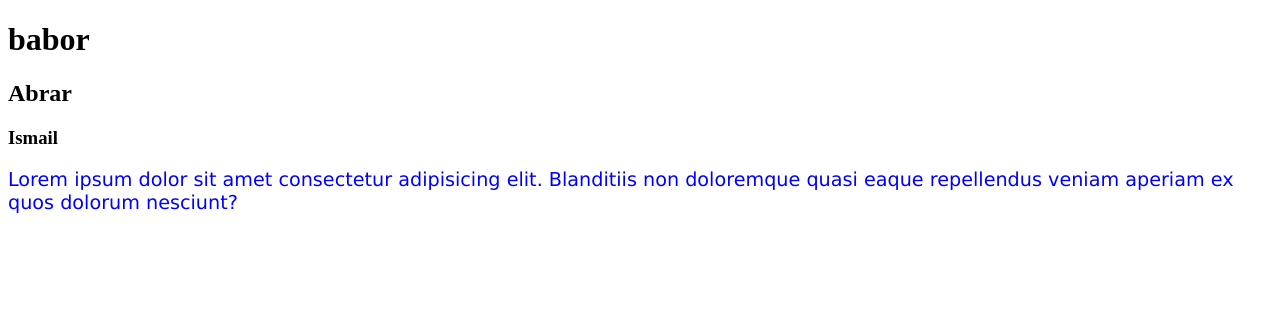
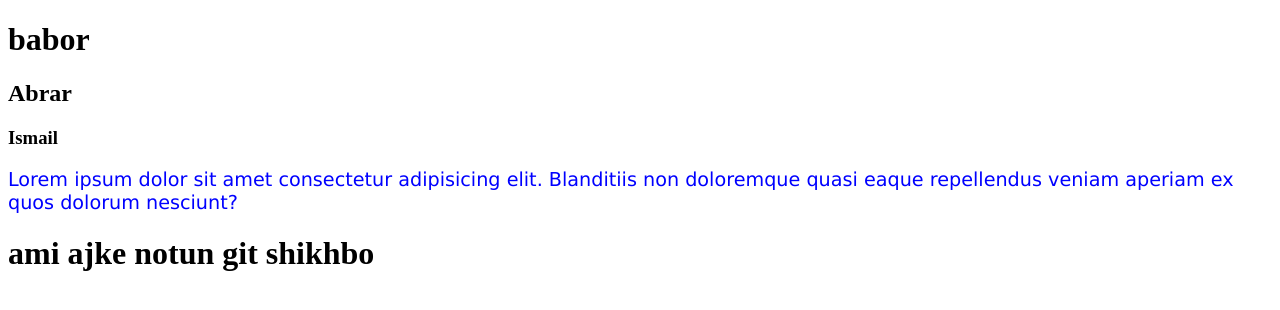
Before and after one commit to mdismail120/My-second-Repo, a plain HTML site: page index.html in a window 1280 px wide. Drawn offline with Linux system fonts and the light colour scheme.

Commit message:
shikhbo update

```diff
--- a/index.html
+++ b/index.html
@@ -12,6 +12,10 @@
     <h2>Abrar</h2>
     <h3>Ismail</h3>
     <p>Lorem ipsum dolor sit amet consectetur adipisicing elit. Blanditiis non doloremque quasi eaque repellendus veniam aperiam ex quos dolorum nesciunt?</p>
+ <h1> ami ajke notun git shikhbo</h1>
+
+
+
 
 </body>
 </html>
```
